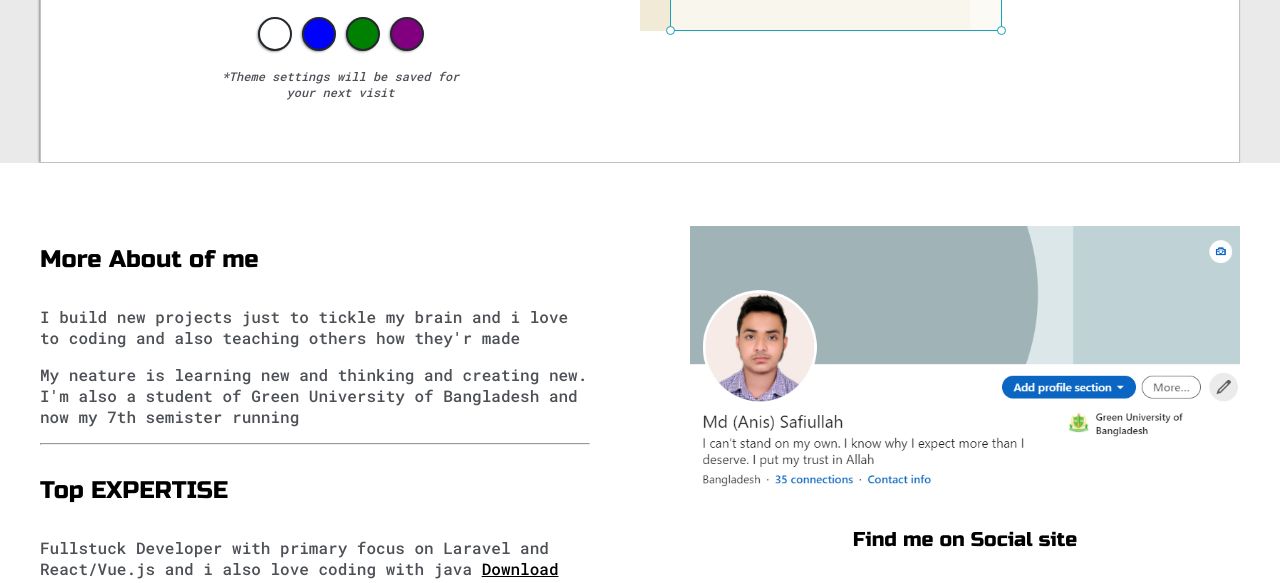
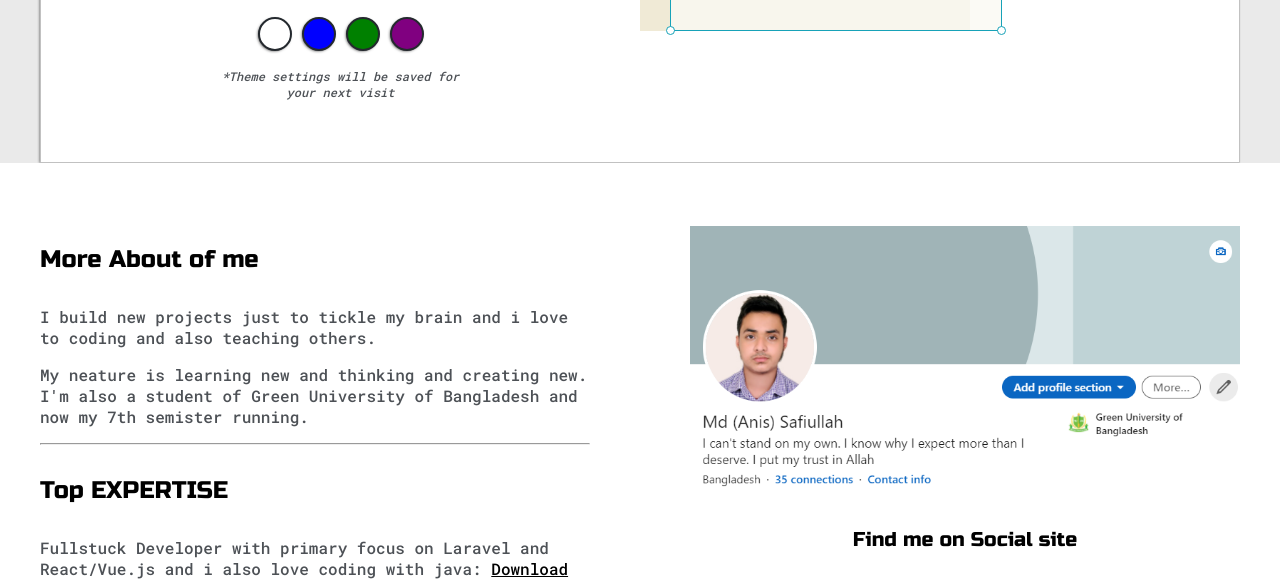
Before and after one commit to safiul0073/safiul-dev.github.io, a plain HTML site: page index.html in a window 1280 px wide. Shown: the part 517-1100 px from the top of the page. Drawn offline with Linux system fonts and the light colour scheme.

Commit message:
Update index.html

```diff
--- a/index.html
+++ b/index.html
@@ -80,13 +80,13 @@
                 <div class="about-me">
                     <h4>More About of me</h4>
 
-                    <p>I build new projects just to tickle my brain and i love to coding and also teaching others how they'r made</p>
-                    <p>My neature is learning new and thinking and creating new. I'm also a student of Green University of Bangladesh and now my 7th semister running</p>
+                    <p>I build new projects just to tickle my brain and i love to coding and also teaching others.</p>
+                    <p>My neature is learning new and thinking and creating new. I'm also a student of Green University of Bangladesh and now my 7th semister running.</p>
 
 
                   <hr>
                   <h4>Top EXPERTISE</h4>
-                  <p>Fullstuck Developer with primary focus on Laravel and React/Vue.js and i also love coding with java <a target="_blank" href="asset/resume.pdf">Download Resume</a></p>
+                  <p>Fullstuck Developer with primary focus on Laravel and React/Vue.js and i also love coding with java: <a target="_blank" href="asset/resume.pdf">Download Resume</a></p>
 
                   <div id="skills">
                     <ul>
```
